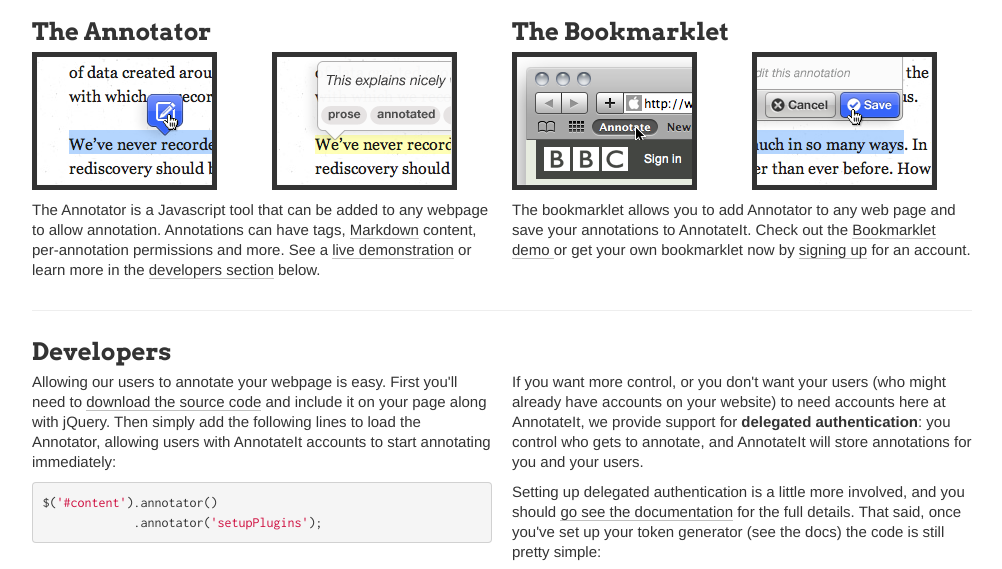
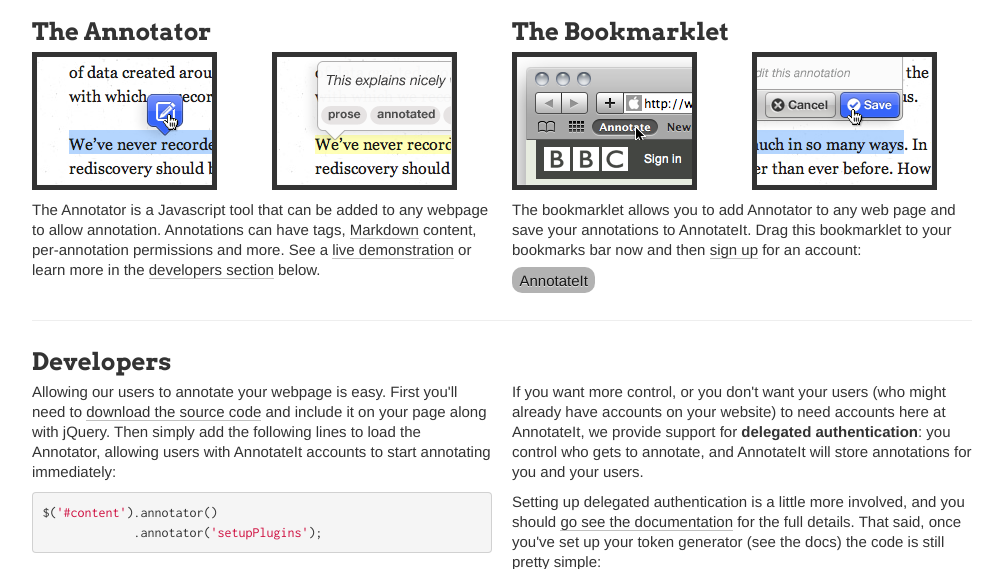
Before and after one commit to openannotation/annotateit, a Python web app: template annotateit/templates/index.html in a window 1280 px wide. Shown: the part 405-974 px from the top of the page, without its empty margins (138-1140 px from the left). Run offline with Jinja, Linux system fonts and the light colour scheme; the template is opened without the code that fills it, so the values that code supplies are empty; some libraries are stand-ins or nearby versions.

Commit message:
Show bookmarklet on front page

```diff
--- a/annotateit/main.py
+++ b/annotateit/main.py
@@ -33,7 +33,8 @@
 
 @main.route('/')
 def index():
-    return render_template('index.html')
+    bookmarklet = render_template('bookmarklet.js', root=request.host_url.rstrip('/'))
+    return render_template('index.html', bookmarklet=bookmarklet)
 
 @main.route('/annotations/<regex("[^\.]+"):id>')
 @main.route('/annotations/<regex("[^\.]+"):id>.<format>')
--- a/annotateit/templates/index.html
+++ b/annotateit/templates/index.html
@@ -47,14 +47,11 @@
       <p>
         The bookmarklet allows you to add Annotator to any
         web page and save your annotations to AnnotateIt.
-        Check out the
-        <a href="http://okfn.github.com/annotator/bookmarklet">
-          Bookmarklet demo
-        </a>
-        or get your own bookmarklet now by
-        <a href="{{url_for('user.signup')}}">signing up</a>
-        for an account.
+        Drag this bookmarklet to your bookmarks bar now and then
+        <a href="{{url_for('user.signup')}}">sign up</a>
+        for an account:
       </p>
+      <p><a class=bookmarklet href="javascript:{{bookmarklet}}">AnnotateIt</a></p>
     </div>
   </section>
 
```
